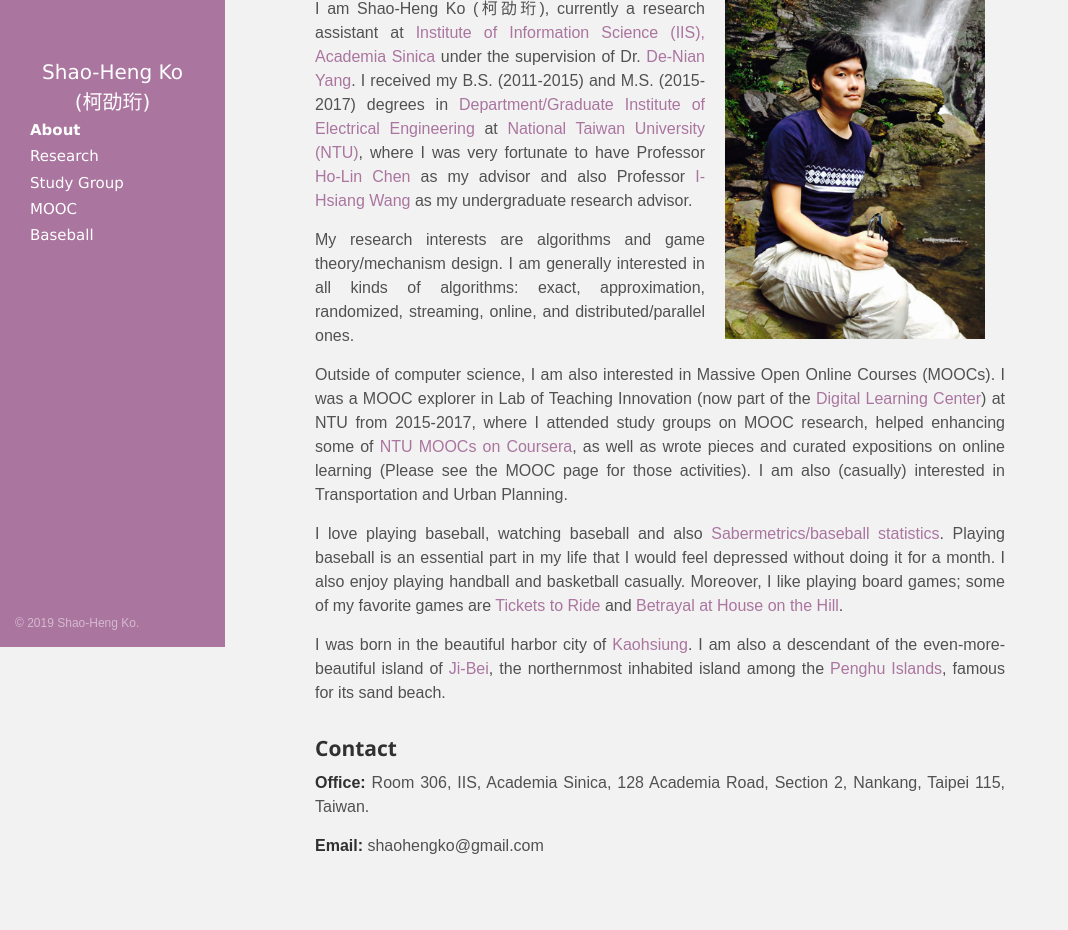
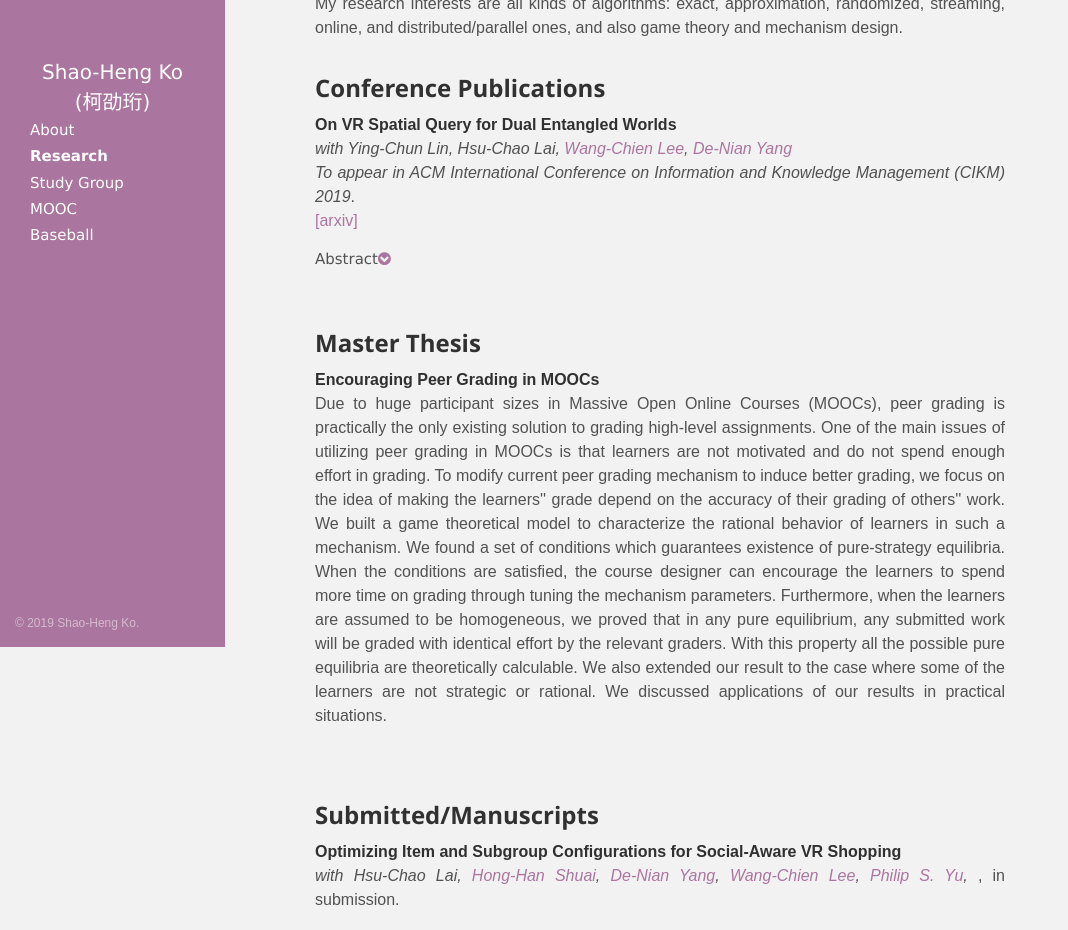
Before and after one commit to shaohengko/old-website-backup, a plain HTML site: page index.html in a window 1280 px wide. Shown: the part 153-1083 px from the top of the page, without its empty margins (0-1068 px from the left). Drawn offline with nearby package versions, Linux system fonts and the light colour scheme; some packages are replaced by stand-ins of ours; a script that the page names is missing.

Commit message:
update test

```diff
--- a/index.html
+++ b/index.html
@@ -113,8 +113,8 @@
     </div>
 
     <nav class="sidebar-nav">
-      <a class="sidebar-nav-item active" href="/">About</a>
-      <a class="sidebar-nav-item" href="/research/">Research</a>
+      <a class="sidebar-nav-item" href="/">About</a>
+      <a class="sidebar-nav-item active" href="/research/">Research</a>
       <a class="sidebar-nav-item" href="/studygroup/">Study Group</a>
       <a class="sidebar-nav-item" href="/mooc/">MOOC</a>
       <a class="sidebar-nav-item" href="/baseball/">Baseball</a>
@@ -700,43 +700,37 @@ $
 </div>
 
       <div class="page">
-  <h1 class="page-title">About</h1>
-  <p><a><img id="frontphoto" src="/images/shaoheng_waterfall.jpg" onmouseover="this.src='/images/shaoheng_waterfall.jpg';" onmouseout="this.src='/images/shaoheng_waterfall.jpg';" /></a></p>
+<h1 class="page-title">Research</h1>
+  <p>My research interests are all kinds of algorithms: exact, approximation, randomized, streaming, online, and distributed/parallel ones, and also game theory and mechanism design.</p>
 
-<p>I am Shao-Heng Ko (柯劭珩), currently a research assistant at <a href="https://www.iis.sinica.edu.tw/index_en.html" target="_blank">Institute of Information Science (IIS), Academia Sinica</a> under the supervision of Dr. <a href="https://www.iis.sinica.edu.tw/pages/dnyang/index_en.html" target="_blank">De-Nian Yang</a>. I received my B.S. (2011-2015) and M.S. (2015-2017) degrees in <a href="https://web.ee.ntu.edu.tw/eng/index.php" target="_blank">Department/Graduate Institute of Electrical Engineering</a> at <a href="https://www.ntu.edu.tw" target="_blank">National Taiwan University (NTU)</a>, where I was very fortunate to have Professor <a href="http://www.ee.ntu.edu.tw/profile2?teacher_id=100129&p=3" target="_blank">Ho-Lin Chen</a> as my advisor and also Professor <a href="http://cc.ee.ntu.edu.tw/~ihsiangw/" target="_blank">I-Hsiang Wang</a> as my undergraduate research advisor.</p>
+<h2 id="conference-publications">Conference Publications</h2>
 
-<p>My research interests are algorithms and game theory/mechanism design. I am generally interested in all kinds of algorithms: exact, approximation, randomized, streaming, online, and distributed/parallel ones.</p>
+<p><strong>On VR Spatial Query for Dual Entangled Worlds</strong><br />
+<em>with Ying-Chun Lin, Hsu-Chao Lai, <a href="https://sites.psu.edu/wlee/" target="_blank">Wang-Chien Lee</a>, <a href="https://www.iis.sinica.edu.tw/pages/dnyang/index_en.html" target="_blank">De-Nian Yang</a></em><br />
+<em>To appear in ACM International Conference on Information and Knowledge Management (CIKM) 2019</em>.<br />
+<a href="https://arxiv.org/abs/1908.08691" target="_blank">[arxiv]</a> </p>
+Abstract<a onclick="myCollapse('CIKM19_Abstract')"><i class="fa fa-chevron-circle-down fa-1" aria-hidden="true" id="CIKM19_Abstract"></i></a>
+  <div id="CIKM19_Abstract" class="w3-container w3-hide">
+With the rapid advent of Virtual Reality (VR) technology and virtual tour applications, there is a research need on spatial queries tailored for simultaneous movements in both the physical and virtual worlds. Traditional spatial queries, designed mainly for one world, do not consider the entangled dual worlds in VR. In this paper, we first investigate the fundamental shortest-path query in VR as the building block for spatial queries, aiming to avoid hitting boundaries and obstacles in the physical environment by leveraging Redirected Walking (RW) in Computer Graphics. Specifically, we first formulate Dual-world Redirected-walking Obstacle-free Path (DROP) to find the minimum-distance path in the virtual world, which is constrained by the RW cost in the physical world to ensure immersive experience in VR. We prove DROP is NP-hard and design a fully polynomial-time approximation scheme, Dual Entangled World Navigation (DEWN), by finding Minimum Immersion Loss Range (MIL Range). Afterward, we show that the existing spatial query algorithms and index structures can leverage DEWN as a building block to support kNN and range queries in the dual worlds of VR. Experimental results and a user study with implementation in HTC VIVE manifest that DEWN outperforms the baselines with smoother RW operations in various VR scenarios.
+  </div>
+  <br>
 
-<p>Outside of computer science, I am also interested in Massive Open Online Courses (MOOCs). I was a MOOC explorer in Lab of Teaching Innovation (now part of the <a href="http://www.dlc.ntu.edu.tw/" target="_blank">Digital Learning Center</a>) at NTU from 2015-2017, where I attended study groups on MOOC research, helped enhancing some of <a href="https://www.coursera.org/taiwan" target="_blank">NTU MOOCs on Coursera</a>, as well as wrote pieces and curated expositions on online learning (Please see the MOOC page for those activities). I am also (casually) interested in Transportation and Urban Planning.</p>
 
-<p>I love playing baseball, watching baseball and also <a href="https://www.fangraphs.com/" target="_blank">Sabermetrics/baseball statistics</a>. Playing baseball is an essential part in my life that I would feel depressed without doing it for a month. I also enjoy playing handball and basketball casually. Moreover, I like playing board games; some of my favorite games are <a href="https://www.daysofwonder.com/tickettoride/en/" target="_blank">Tickets to Ride</a> and <a href="https://boardgamegeek.com/boardgame/10547/betrayal-house-hill">Betrayal at House on the Hill</a>. </p>
 
-<p>I was born in the beautiful harbor city of <a href="https://en.wikipedia.org/wiki/Kaohsiung" target="_blank">Kaohsiung</a>. I am also a descendant of the even-more-beautiful island of <a href="https://www.penghu-nsa.gov.tw/English/ScenicSpotDetail.aspx?Cond=1b4a87a6-6631-4e9b-b305-ecacd2f00364&TravelTheme=f6e43940-8866-474c-add4-23f6ec26fd9f" target="_blank">Ji-Bei</a>, the northernmost inhabited island among the <a href="https://en.wikipedia.org/wiki/Penghu" target="_blank">Penghu Islands</a>, famous for its sand beach.
 
-<h3 id="contact">Contact</h3>
+<p><br /></p>
+<h2 id="journal-publications">Master Thesis</h2>
 
-<p><strong>Office:</strong> Room 306, IIS, Academia Sinica, 128 Academia Road, Section 2, Nankang, Taipei 115, Taiwan.</p>
+<p><strong>Encouraging Peer Grading in MOOCs</strong><br />
+Due to huge participant sizes in Massive Open Online Courses (MOOCs), peer grading is practically the only existing solution to grading high-level assignments. One of the main issues of utilizing peer grading in MOOCs is that learners are not motivated and do not spend enough effort in grading. To modify current peer grading mechanism to induce better grading, we focus on the idea of making the learners'' grade depend on the accuracy of their grading of others'' work. We built a game theoretical model to characterize the rational behavior of learners in such a mechanism. We found a set of conditions which guarantees existence of pure-strategy equilibria. When the conditions are satisfied, the course designer can encourage the learners to spend more time on grading through tuning the mechanism parameters. Furthermore, when the learners are assumed to be homogeneous, we proved that in any pure equilibrium, any submitted work will be graded with identical effort by the relevant graders. With this property all the possible pure equilibria are theoretically calculable. We also extended our result to the case where some of the learners are not strategic or rational. We discussed applications of our results in practical situations.
 
-<p><strong>Email:</strong>
-<script language="JavaScript">
-function myEmailAccount() {
-  document.write("shaohengko");
-}
-function myAT() {
-  document.write(".");
-}
-function myDOT() {
-  document.write("@");
-}
-function myAT() {
-  document.write(".");
-}
-myEmailAccount();
-myDOT();
-document.write("gmail");
-myAT();
-document.write("com");
-</script></p>
+<p><br /></p>
+<h2 id="submittedmanuscripts">Submitted/Manuscripts</h2>
+
+<p><strong>Optimizing Item and Subgroup Configurations for Social-Aware VR Shopping</strong><br />
+<em>with Hsu-Chao Lai, <a href="https://basiclab.nctu.edu.tw/" target="_blank">Hong-Han Shuai</a>, <a href="https://www.iis.sinica.edu.tw/pages/dnyang/index_en.html" target="_blank">De-Nian Yang</a>, <a href="https://sites.psu.edu/wlee/" target="_blank">Wang-Chien Lee</a>, <a href="https://www.cs.uic.edu/~psyu/" target="_blank">Philip S. Yu</a>, </em>, in submission.<br /></p>
+
+[TODO] Add other projects...
 
 </div>
 
```
